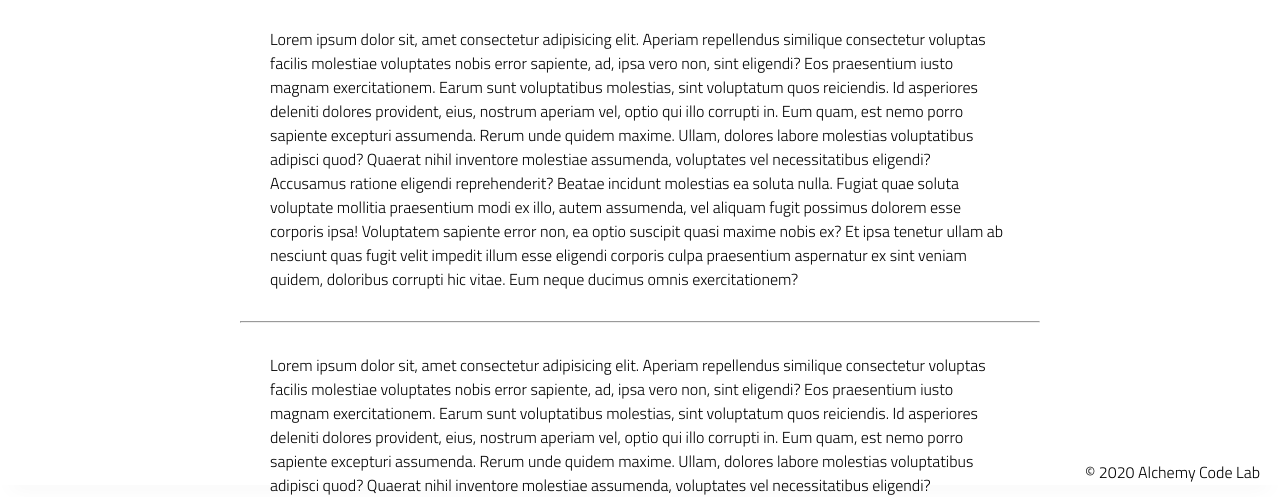
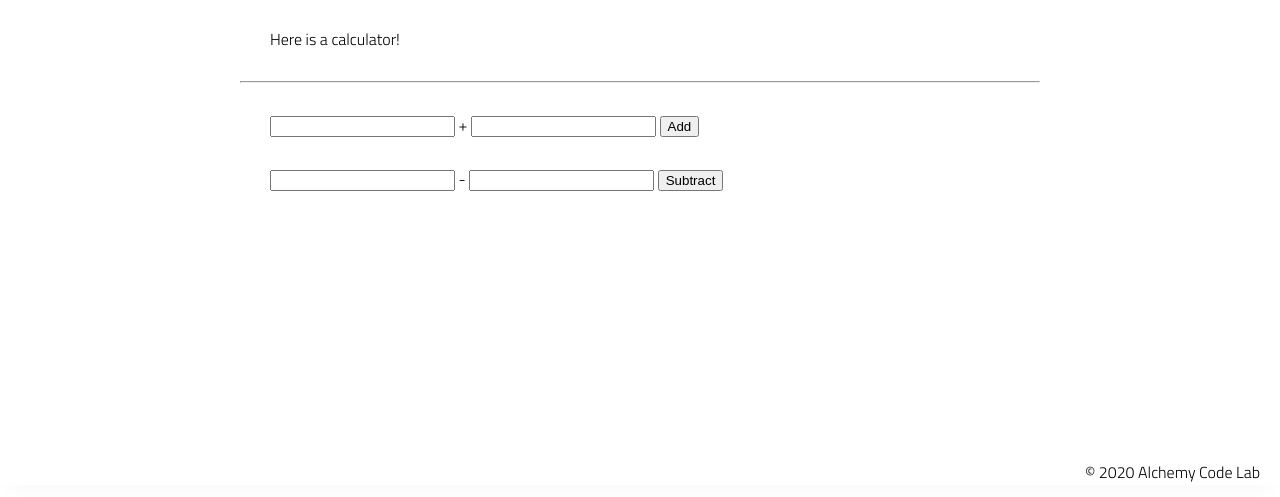
Before and after one commit to maddenlockin/Calculator--lab03b, a plain HTML site: page index.html in a window 1280 px wide. Shown: the part 315-812 px from the top of the page. Drawn offline with Linux system fonts and the light colour scheme.

Commit message:
calc beginning

```diff
--- a/app.js
+++ b/app.js
@@ -1,5 +1,24 @@
 // import functions and grab DOM elements
 
 // initialize state
+// no initialize rn
+// set event listeners to update state and DOM
+// set listeners on each button, do math, and update DOM
 
-// set event listeners to update state and DOM
+const addButton = document.getElementById('addition-sum');
+const addInputOne = document.getElementById('addition-input-one');
+const addDisplay = document.getElementById('addition-display');
+const addInputTwo = document.getElementById('addition-input-two');
+
+addButton.addEventListener('click', () => {
+    addDisplay.value = Number(addInputOne.value) + Number(addInputTwo.value);
+});
+
+const subButton = document.getElementById('subtraction-answer');
+const subInputOne = document.getElementById('subtraction-input-one');
+const subDisplay = document.getElementById('subtraction-display');
+const subInputTwo = document.getElementById('subtraction-input-two');
+
+subButton.addEventListener('click', () => {
+    subDisplay.textcontent = Number(subInputOne.value) - Number(subInputTwo.value);
+});
--- a/index.html
+++ b/index.html
@@ -27,21 +27,33 @@
 
             <content>
             <p>
-                Lorem ipsum dolor sit, amet consectetur adipisicing elit. Aperiam repellendus similique consectetur voluptas facilis molestiae voluptates nobis error sapiente, ad, ipsa vero non, sint eligendi? Eos praesentium iusto magnam exercitationem.
-                Earum sunt voluptatibus molestias, sint voluptatum quos reiciendis. Id asperiores deleniti dolores provident, eius, nostrum aperiam vel, optio qui illo corrupti in. Eum quam, est nemo porro sapiente excepturi assumenda.
-                Rerum unde quidem maxime. Ullam, dolores labore molestias voluptatibus adipisci quod? Quaerat nihil inventore molestiae assumenda, voluptates vel necessitatibus eligendi? Accusamus ratione eligendi reprehenderit? Beatae incidunt molestias ea soluta nulla.
-                Fugiat quae soluta voluptate mollitia praesentium modi ex illo, autem assumenda, vel aliquam fugit possimus dolorem esse corporis ipsa! Voluptatem sapiente error non, ea optio suscipit quasi maxime nobis ex?
-                Et ipsa tenetur ullam ab nesciunt quas fugit velit impedit illum esse eligendi corporis culpa praesentium aspernatur ex sint veniam quidem, doloribus corrupti hic vitae. Eum neque ducimus omnis exercitationem?
+                Here is a calculator!
+
             </p>
             <hr />
             <p>
-                Lorem ipsum dolor sit, amet consectetur adipisicing elit. Aperiam repellendus similique consectetur voluptas facilis molestiae voluptates nobis error sapiente, ad, ipsa vero non, sint eligendi? Eos praesentium iusto magnam exercitationem.
-                Earum sunt voluptatibus molestias, sint voluptatum quos reiciendis. Id asperiores deleniti dolores provident, eius, nostrum aperiam vel, optio qui illo corrupti in. Eum quam, est nemo porro sapiente excepturi assumenda.
-                Rerum unde quidem maxime. Ullam, dolores labore molestias voluptatibus adipisci quod? Quaerat nihil inventore molestiae assumenda, voluptates vel necessitatibus eligendi? Accusamus ratione eligendi reprehenderit? Beatae incidunt molestias ea soluta nulla.
-                Fugiat quae soluta voluptate mollitia praesentium modi ex illo, autem assumenda, vel aliquam fugit possimus dolorem esse corporis ipsa! Voluptatem sapiente error non, ea optio suscipit quasi maxime nobis ex?
-                Et ipsa tenetur ullam ab nesciunt quas fugit velit impedit illum esse eligendi corporis culpa praesentium aspernatur ex sint veniam quidem, doloribus corrupti hic vitae. Eum neque ducimus omnis exercitationem?
+                <label>
+                    <input id ="addition-input-one">
+                </label>
+                <label>
+                    +
+                    <input id ="addition-input-two">
+                </label>
+                <button id= "addition-button">Add</button>
+                <output id ="addition-display">
             </p>
 
+            <p>
+                <label>
+                    <input id ="subtraction-input-one">
+                </label>
+                <label>
+                    -
+                    <input id ="subtraction-input-two">
+                </label>
+                <button id= "subtraction-button">Subtract</button>
+                <output id ="subtraction-display">
+            </p>
         </section>
     </main>
     <footer>
```
